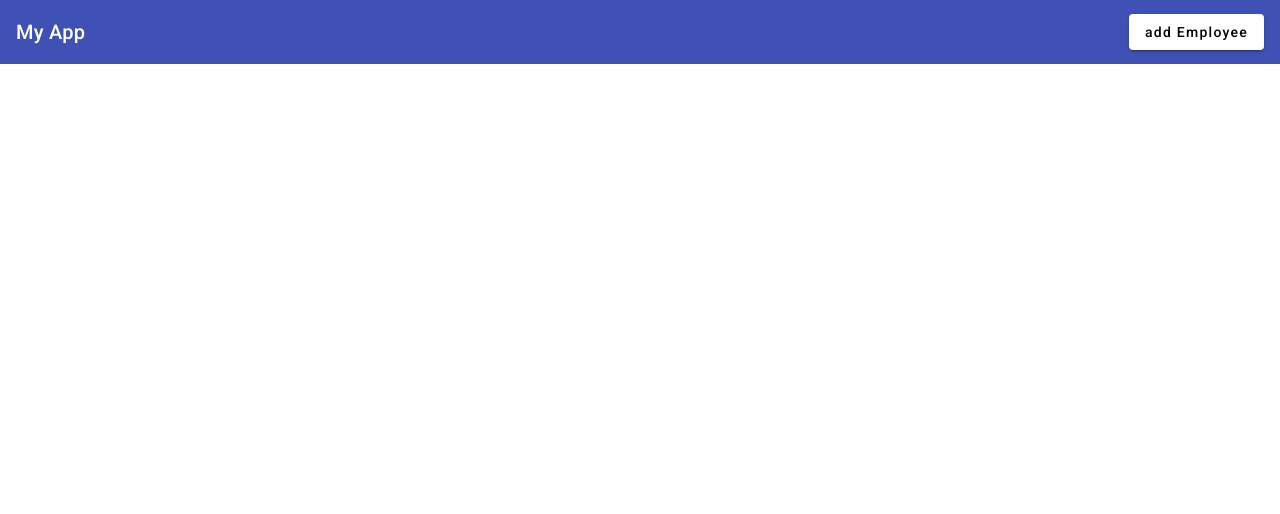
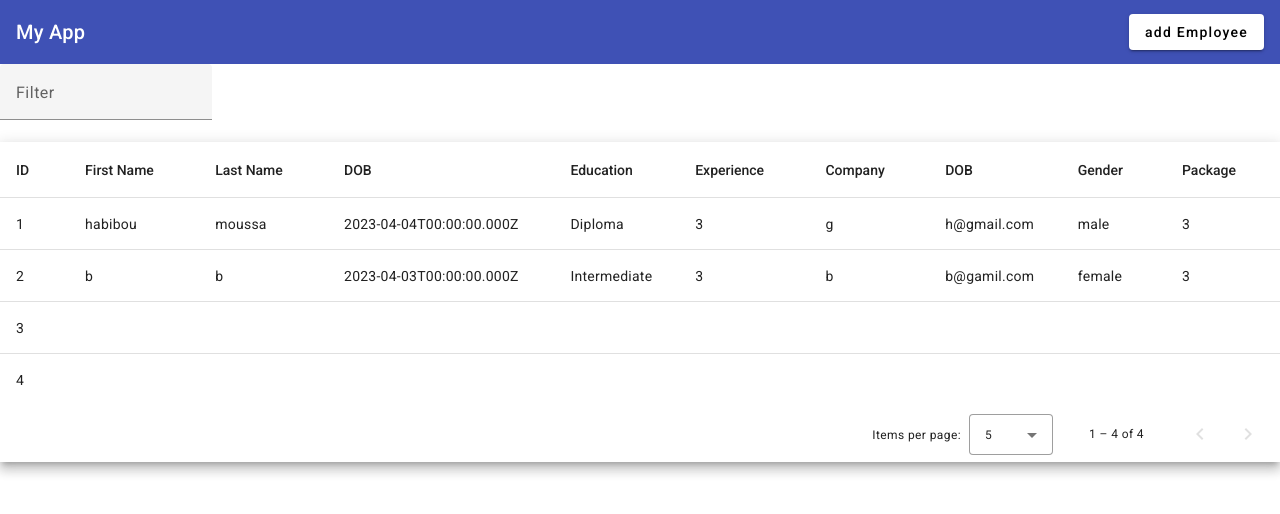
Before and after one commit to Hbbmoussa/Angular_15_APP, an Angular app in the folder crud-app/: page / in a window 1280 px wide. Shown: the top 514 px of the page. Built offline with nearby package versions, Linux system fonts and the light colour scheme; data requests are answered from the project's data file.

Commit message:
display data in the table

```diff
--- a/crud-app/src/app/app.component.html
+++ b/crud-app/src/app/app.component.html
@@ -6,3 +6,87 @@
     add Employee
   </button>
 </mat-toolbar>
+
+<mat-form-field>
+  <mat-label>Filter</mat-label>
+  <input matInput (keyup)="applyFilter($event)" placeholder="Ex. Mia" #input />
+</mat-form-field>
+
+<div class="mat-elevation-z8">
+  <table mat-table [dataSource]="dataSource" matSort>
+    <!-- ID Column -->
+    <ng-container matColumnDef="id">
+      <th mat-header-cell *matHeaderCellDef mat-sort-header>ID</th>
+      <td mat-cell *matCellDef="let row">{{ row.id }}</td>
+    </ng-container>
+
+    <!-- Progress Column -->
+    <ng-container matColumnDef="firstname">
+      <th mat-header-cell *matHeaderCellDef mat-sort-header>First Name</th>
+      <td mat-cell *matCellDef="let row">{{ row.firstname }}</td>
+    </ng-container>
+
+    <!-- Name Column -->
+    <ng-container matColumnDef="lastname">
+      <th mat-header-cell *matHeaderCellDef mat-sort-header>Last Name</th>
+      <td mat-cell *matCellDef="let row">{{ row.lastname }}</td>
+    </ng-container>
+
+    <!-- Fruit Column -->
+    <ng-container matColumnDef="dateOfBirth">
+      <th mat-header-cell *matHeaderCellDef mat-sort-header>DOB</th>
+      <td mat-cell *matCellDef="let row">{{ row.dateOfBirth }}</td>
+    </ng-container>
+
+    <!-- Fruit Column -->
+    <ng-container matColumnDef="email">
+      <th mat-header-cell *matHeaderCellDef mat-sort-header>DOB</th>
+      <td mat-cell *matCellDef="let row">{{ row.email }}</td>
+    </ng-container>
+
+    <!-- Fruit Column -->
+    <ng-container matColumnDef="gender">
+      <th mat-header-cell *matHeaderCellDef mat-sort-header>Gender</th>
+      <td mat-cell *matCellDef="let row">{{ row.gender }}</td>
+    </ng-container>
+
+    <!-- Fruit Column -->
+    <ng-container matColumnDef="education">
+      <th mat-header-cell *matHeaderCellDef mat-sort-header>Education</th>
+      <td mat-cell *matCellDef="let row">{{ row.education }}</td>
+    </ng-container>
+
+    <!-- Fruit Column -->
+    <ng-container matColumnDef="company">
+      <th mat-header-cell *matHeaderCellDef mat-sort-header>Company</th>
+      <td mat-cell *matCellDef="let row">{{ row.company }}</td>
+    </ng-container>
+
+    <!-- Fruit Column -->
+    <ng-container matColumnDef="experience">
+      <th mat-header-cell *matHeaderCellDef mat-sort-header>Experience</th>
+      <td mat-cell *matCellDef="let row">{{ row.experience }}</td>
+    </ng-container>
+
+    <!-- Fruit Column -->
+    <ng-container matColumnDef="package">
+      <th mat-header-cell *matHeaderCellDef mat-sort-header>Package</th>
+      <td mat-cell *matCellDef="let row">{{ row.package }}</td>
+    </ng-container>
+
+    <tr mat-header-row *matHeaderRowDef="displayedColumns"></tr>
+    <tr mat-row *matRowDef="let row; columns: displayedColumns"></tr>
+
+    <!-- Row shown when there is no matching data. -->
+    <tr class="mat-row" *matNoDataRow>
+      <td class="mat-cell" colspan="4">
+        No data matching the filter "{{ input.value }}"
+      </td>
+    </tr>
+  </table>
+
+  <mat-paginator
+    [pageSizeOptions]="[5, 10, 25, 100]"
+    aria-label="Select page of users"
+  ></mat-paginator>
+</div>
--- a/crud-app/src/app/app.component.ts
+++ b/crud-app/src/app/app.component.ts
@@ -1,7 +1,10 @@
-import { Component, OnInit } from '@angular/core';
+import { Component, OnInit, ViewChild } from '@angular/core';
 import { MatDialog } from '@angular/material/dialog';
 import { EmployeeAddEditComponent } from './employee-add-edit/employee-add-edit.component';
 import { EmployeeService } from './services/employee.service';
+import { MatPaginator } from '@angular/material/paginator';
+import { MatSort } from '@angular/material/sort';
+import { MatTableDataSource } from '@angular/material/table';
 
 @Component({
   selector: 'app-root',
@@ -9,7 +12,22 @@
   styleUrls: ['./app.component.scss'],
 })
 export class AppComponent implements OnInit {
-  title = 'crud-app';
+  displayedColumns: string[] = [
+    'id',
+    'firstname',
+    'lastname',
+    'dateOfBirth',
+    'education',
+    'experience',
+    'company',
+    'email',
+    'gender',
+    'package',
+  ];
+  dataSource!: MatTableDataSource<any>;
+
+  @ViewChild(MatPaginator) paginator!: MatPaginator;
+  @ViewChild(MatSort) sort!: MatSort;
 
   constructor(
     private _dialog: MatDialog,
@@ -25,11 +43,21 @@
   getEmployeeList() {
     this._employeeService.getEmployeeList().subscribe({
       next: (res) => {
-        console.log(res);
+        this.dataSource = new MatTableDataSource(res);
+        this.dataSource.sort = this.sort;
+        this.dataSource.paginator = this.paginator;
       },
       error: (err) => {
         console.log(err);
       },
     });
   }
+  applyFilter(event: Event) {
+    const filterValue = (event.target as HTMLInputElement).value;
+    this.dataSource.filter = filterValue.trim().toLowerCase();
+
+    if (this.dataSource.paginator) {
+      this.dataSource.paginator.firstPage();
+    }
+  }
 }
--- a/crud-app/src/app/app.module.ts
+++ b/crud-app/src/app/app.module.ts
@@ -17,6 +17,9 @@
 import { MatSelectModule } from '@angular/material/select';
 import { ReactiveFormsModule } from '@angular/forms';
 import { HttpClientModule } from '@angular/common/http';
+import { MatTableModule } from '@angular/material/table';
+import { MatPaginatorModule } from '@angular/material/paginator';
+import { MatSortModule } from '@angular/material/sort';
 
 @NgModule({
   declarations: [AppComponent, EmployeeAddEditComponent],
@@ -36,6 +39,9 @@
     MatSelectModule,
     ReactiveFormsModule,
     HttpClientModule,
+    MatPaginatorModule,
+    MatTableModule,
+    MatSortModule,
   ],
   providers: [],
   bootstrap: [AppComponent],
```
Also changed, not shown: 1 other file (tests, documents, lock files or other folders).
